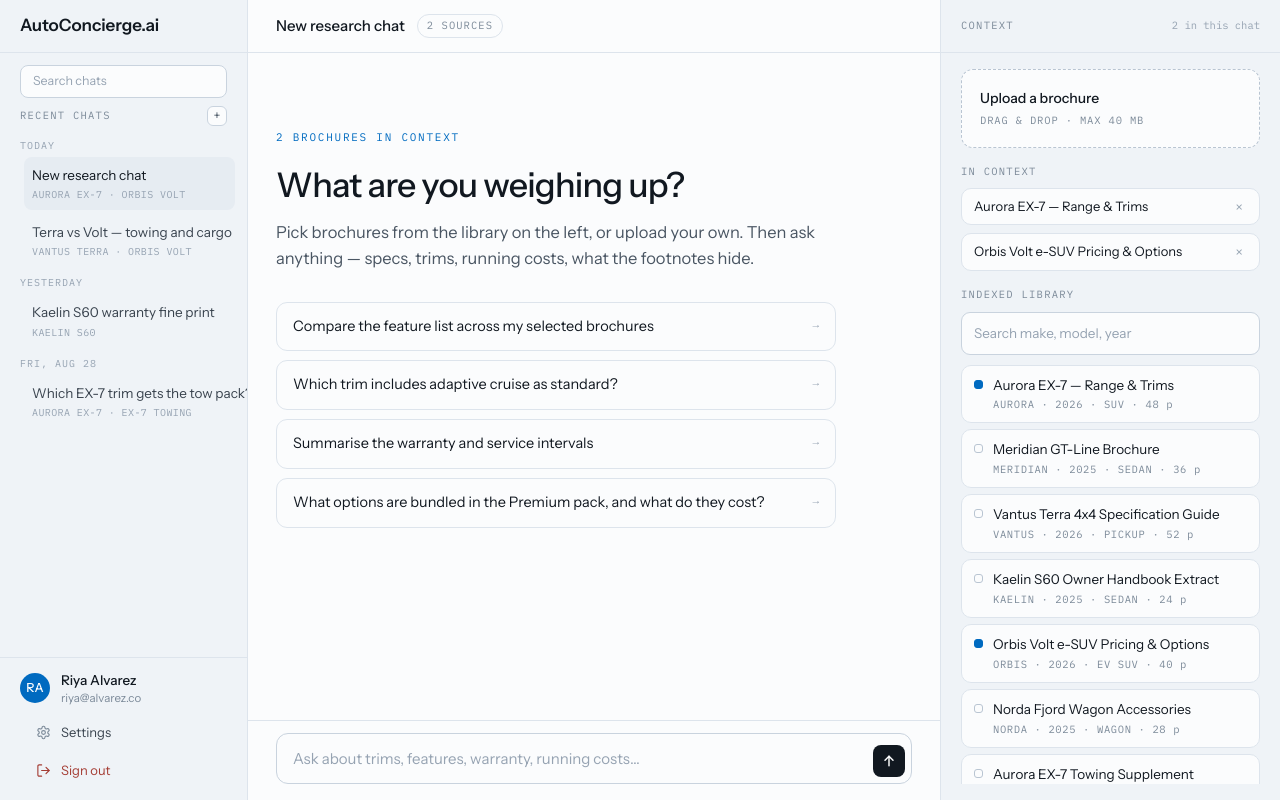
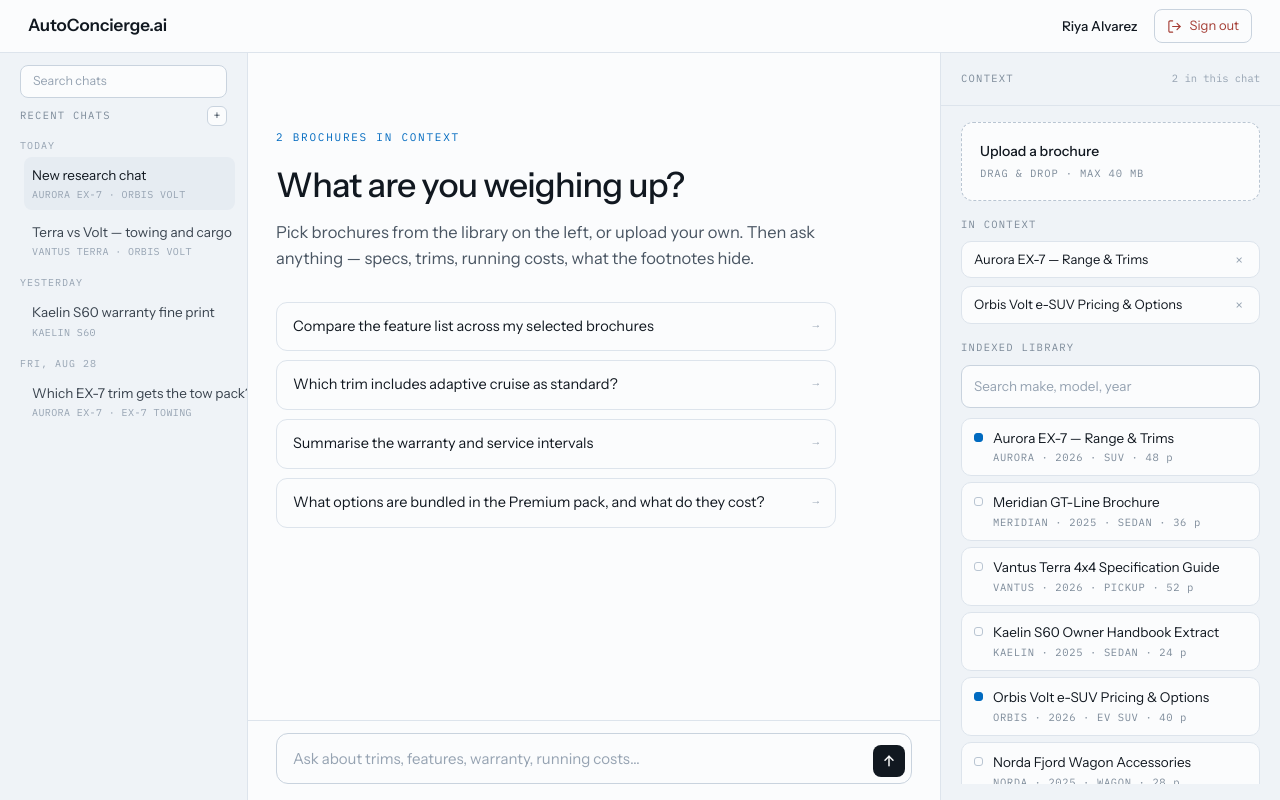
Before and after one commit to Rohan-Kegade/auto-conceirege.ai, a React (Vite) app in the folder frontend/: page /app in a window 1280 px wide. Built offline with nearby package versions, Linux system fonts and the light colour scheme.

Commit message:
refactor(frontend): move user name + sign out to a full-width top bar

```diff
--- a/frontend/src/routes/app/AppLayout.tsx
+++ b/frontend/src/routes/app/AppLayout.tsx
@@ -1,25 +1,36 @@
-import { Outlet, useLocation } from "react-router-dom";
+import { Outlet, useNavigate } from "react-router-dom";
+import { BRAND_NAME } from "../../lib/brand";
 import { AppStoreProvider, useApp } from "./AppStore";
 import { ChatsSidebar } from "./ChatsSidebar";
 import { ContextPanel } from "./ContextPanel";
 
-function Header() {
-  const { activeChat, selected } = useApp();
-  const { pathname } = useLocation();
-
-  const title =
-    pathname === "/app/profile"
-      ? "Profile"
-      : pathname === "/app/settings"
-        ? "Settings"
-        : activeChat.title;
+function TopBar() {
+  const { state } = useApp();
+  const navigate = useNavigate();
 
   return (
-    <header className="flex h-[53px] flex-none items-center gap-3 border-b border-line bg-canvas px-7">
-      <span className="truncate text-[15px] font-medium">{title}</span>
-      <span className="flex-none whitespace-nowrap rounded-full border border-line px-[9px] py-[3px] font-mono text-[10.5px] uppercase tracking-[0.1em] text-muted-2">
-        {selected.length} {selected.length === 1 ? "source" : "sources"}
+    <header className="flex h-[53px] flex-none items-center justify-between border-b border-line bg-canvas px-7">
+      <button
+        type="button"
+        onClick={() => navigate("/")}
+        className="cursor-pointer bg-transparent text-[17px] font-semibold"
+      >
+        {BRAND_NAME}
+      </button>
+
+      <div className="flex items-center gap-4">
+        <span className="truncate text-[13.5px] font-medium">
+          {state.user.name}
         </span>
+        <button
+          type="button"
+          onClick={() => navigate("/")}
+          className="flex items-center gap-2 rounded-lg border border-stroke px-3 py-1.5 text-[13px] text-danger transition-colors hover:bg-danger-bg"
+        >
+          <SignOutIcon />
+          Sign out
+        </button>
+      </div>
     </header>
   );
 }
@@ -29,19 +40,42 @@ export function AppLayout() {
     <AppStoreProvider>
       <div
         data-screen="app"
-        className="grid h-screen grid-cols-1 overflow-hidden bg-canvas md:grid-cols-[248px_1fr] lg:grid-cols-[248px_1fr_340px]"
+        className="flex h-screen flex-col overflow-hidden bg-canvas"
       >
+        <TopBar />
+        <div className="grid min-h-0 flex-1 grid-cols-1 overflow-hidden md:grid-cols-[248px_1fr] lg:grid-cols-[248px_1fr_340px]">
           <div className="hidden min-h-0 md:block">
             <ChatsSidebar />
           </div>
           <main className="flex min-h-0 min-w-0 flex-col">
-          <Header />
             <Outlet />
           </main>
           <div className="hidden min-h-0 lg:block">
             <ContextPanel />
           </div>
         </div>
+      </div>
     </AppStoreProvider>
   );
 }
+
+function SignOutIcon() {
+  return (
+    <svg
+      width="15"
+      height="15"
+      viewBox="0 0 24 24"
+      fill="none"
+      stroke="currentColor"
+      strokeWidth="1.8"
+      strokeLinecap="round"
+      strokeLinejoin="round"
+      className="flex-none"
+      aria-hidden="true"
+    >
+      <path d="M9 21H5a2 2 0 0 1-2-2V5a2 2 0 0 1 2-2h4" />
+      <polyline points="16 17 21 12 16 7" />
+      <line x1="21" x2="9" y1="12" y2="12" />
+    </svg>
+  );
+}
--- a/frontend/src/routes/app/ChatsSidebar.tsx
+++ b/frontend/src/routes/app/ChatsSidebar.tsx
@@ -1,17 +1,10 @@
 import { useState } from "react";
-import { NavLink, useNavigate } from "react-router-dom";
-import { BRAND_NAME } from "../../lib/brand";
+import { useNavigate } from "react-router-dom";
 import { useApp, type Chat } from "./AppStore";
 import { SHORT, type Upload } from "./appData";
 
 const MONO_LABEL =
   "font-mono text-[10.5px] uppercase tracking-[0.12em] text-muted-2";
-
-function initials(name: string): string {
-  const parts = name.trim().split(/\s+/).filter(Boolean);
-  if (parts.length === 0) return "RA";
-  return (parts[0][0] + (parts[1]?.[0] ?? "")).toUpperCase();
-}
 
 /** Names the brochures in a chat's context, collapsing to a count past two. */
 function contextSummary(ids: string[], uploads: Upload[]): string {
@@ -55,7 +48,7 @@ function groupByDay(chats: Chat[]): { label: string; items: Chat[] }[] {
 export function ChatsSidebar() {
   const navigate = useNavigate();
   const { state, chats, newChat, selectChat } = useApp();
-  const { user, activeChatId, uploads } = state;
+  const { activeChatId, uploads } = state;
 
   const [chatQuery, setChatQuery] = useState("");
   const q = chatQuery.trim().toLowerCase();
@@ -65,16 +58,6 @@ export function ChatsSidebar() {
 
   return (
     <aside className="flex h-full min-h-0 flex-col border-r border-line bg-panel">
-      <div className="flex h-[53px] flex-none items-center border-b border-line px-5">
-        <button
-          type="button"
-          onClick={() => navigate("/")}
-          className="cursor-pointer bg-transparent text-[17px] font-semibold"
-        >
-          {BRAND_NAME}
-        </button>
-      </div>
-
       <div className="flex min-h-0 flex-1 flex-col overflow-y-auto px-3 pb-3 pt-3">
         <div className="px-2 pb-2">
           <input
@@ -137,87 +120,6 @@ export function ChatsSidebar() {
           </div>
         ))}
       </div>
-
-      {/* Account */}
-      <div className="flex flex-none flex-col gap-0.5 border-t border-line bg-panel px-3 py-3">
-        <div className="flex items-center gap-[11px] px-2 pb-1.5">
-          <span className="flex h-[30px] w-[30px] flex-none items-center justify-center rounded-full bg-accent text-[12.5px] font-medium text-canvas">
-            {initials(user.name)}
-          </span>
-          <span className="flex min-w-0 flex-1 flex-col">
-            <span className="truncate text-[13.5px] font-medium">
-              {user.name}
-            </span>
-            <span className="truncate text-[11.5px] text-muted-2">
-              {user.email}
-            </span>
-          </span>
-        </div>
-
-        <NavLink
-          to="/app/settings"
-          className={({ isActive }) =>
-            `flex items-center gap-2.5 rounded-lg py-2 pl-6 pr-2 text-[13px] transition-colors ${
-              isActive
-                ? "bg-panel-hover text-ink"
-                : "text-label hover:bg-panel-hover"
-            }`
-          }
-        >
-          <GearIcon />
-          Settings
-        </NavLink>
-
-        <button
-          type="button"
-          onClick={() => navigate("/")}
-          className="flex items-center gap-2.5 rounded-lg py-2 pl-6 pr-2 text-left text-[13px] text-danger transition-colors hover:bg-danger-bg"
-        >
-          <SignOutIcon />
-          Sign out
-        </button>
-      </div>
     </aside>
   );
 }
-
-function GearIcon() {
-  return (
-    <svg
-      width="15"
-      height="15"
-      viewBox="0 0 24 24"
-      fill="none"
-      stroke="currentColor"
-      strokeWidth="1.8"
-      strokeLinecap="round"
-      strokeLinejoin="round"
-      className="flex-none text-muted-2"
-      aria-hidden="true"
-    >
-      <path d="M12.22 2h-.44a2 2 0 0 0-2 2v.18a2 2 0 0 1-1 1.73l-.43.25a2 2 0 0 1-2 0l-.15-.08a2 2 0 0 0-2.73.73l-.22.38a2 2 0 0 0 .73 2.73l.15.1a2 2 0 0 1 1 1.72v.51a2 2 0 0 1-1 1.74l-.15.09a2 2 0 0 0-.73 2.73l.22.38a2 2 0 0 0 2.73.73l.15-.08a2 2 0 0 1 2 0l.43.25a2 2 0 0 1 1 1.73V20a2 2 0 0 0 2 2h.44a2 2 0 0 0 2-2v-.18a2 2 0 0 1 1-1.73l.43-.25a2 2 0 0 1 2 0l.15.08a2 2 0 0 0 2.73-.73l.22-.39a2 2 0 0 0-.73-2.73l-.15-.08a2 2 0 0 1-1-1.74v-.5a2 2 0 0 1 1-1.74l.15-.09a2 2 0 0 0 .73-2.73l-.22-.38a2 2 0 0 0-2.73-.73l-.15.08a2 2 0 0 1-2 0l-.43-.25a2 2 0 0 1-1-1.73V4a2 2 0 0 0-2-2z" />
-      <circle cx="12" cy="12" r="3" />
-    </svg>
-  );
-}
-
-function SignOutIcon() {
-  return (
-    <svg
-      width="15"
-      height="15"
-      viewBox="0 0 24 24"
-      fill="none"
-      stroke="currentColor"
-      strokeWidth="1.8"
-      strokeLinecap="round"
-      strokeLinejoin="round"
-      className="flex-none"
-      aria-hidden="true"
-    >
-      <path d="M9 21H5a2 2 0 0 1-2-2V5a2 2 0 0 1 2-2h4" />
-      <polyline points="16 17 21 12 16 7" />
-      <line x1="21" x2="9" y1="12" y2="12" />
-    </svg>
-  );
-}
```
Also changed, not shown: 1 other file (tests, documents, lock files or other folders). Lines whose indentation alone changed are shown as unchanged.
